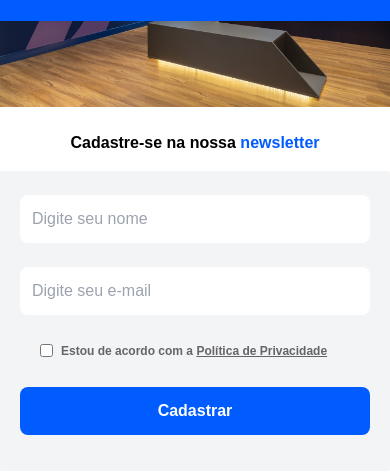
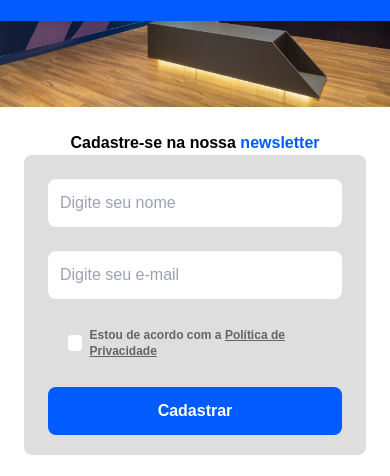
Before and after one commit to caio300/AVANTI-Projeto1, a website built with Vite: page src/index.html in a window 390 px wide. Shown: the part 4536-5012 px from the top of the page. Built offline with nearby package versions, Linux system fonts and the light colour scheme; files whose address does not match are found by name.

Commit message:
Concluído responsividade do formulário de Newsletter

```diff
--- a/src/index.html
+++ b/src/index.html
@@ -368,24 +368,24 @@
       </div>
     </div>
 
-    <div class="h-auto flex flex-col items-center justify-center p-6">
+    <div class="h-auto flex flex-col items-center justify-center p-6 md:mt-16 md:mb-10">
       <div class="w-full max-w-md">
-          <h2 class="text-center text-base font-bold mb-4">
+          <h2 class="text-center text-base md:text-xl font-bold md:mb-4">
               Cadastre-se na nossa <a href="#" class="text-primary">newsletter</a>
           </h2>
       </div>
 
-      <div class="bg-gray-100 rounded-lg w-auto h-[300px]">
-          <form action="#" method="POST" class="flex flex-col gap-6 p-6 w-full">
-              <input type="text" placeholder="Digite seu nome" class="w-[350px] p-3 rounded-lg">
-              <input type="email" placeholder="Digite seu e-mail" class="w-[350px] p-3 rounded-lg">
+      <div class="bg-grayTertiary rounded-lg w-auto h-[300px] md:h-auto md:w-auto md:py-16 md:px-36">
+          <form action="#" method="POST" class="flex flex-col gap-6 p-6 w-full md:flex-row">
+              <input type="text" placeholder="Digite seu nome" class="mx-w-[350px] p-3 rounded-lg">
+              <input type="email" placeholder="Digite seu e-mail" class="max-w-[350px] p-3 rounded-lg">
 
               <div class="flex items-center text-xs mr-2 ml-2 px-3">
-                  <input type="checkbox" id="termos" class="">
-                  <label for="termos" class="text-[#656565] text-xs font-bold py-1 px-2">Estou de acordo com a <a href="#" class="text-[#656565] text-xs font-bold underline">Política de Privacidade</a></label>
+                  <input type="checkbox" id="termos" class="appearance-none w-4 h-4 bg-white checked:bg-primary rounded border-none">
+                  <label for="termos" class="text-grayQuinto text-xs font-bold py-1 px-2">Estou de acordo com a <a href="#" class="text-grayQuinto text-xs font-bold underline">Política de Privacidade</a></label>
               </div>
 
-              <button type="submit" class="w-full bg-primary text-base text-white font-bold p-3 rounded-lg hover:bg-blue-700 transition">
+              <button type="submit" class="w-full bg-primary text-base text-white font-bold p-3 rounded-lg hover:bg-blue-700 transition md:w-[121px]">
                   Cadastrar
               </button>
           </form>
```
Also changed, not shown: src/output.css.
